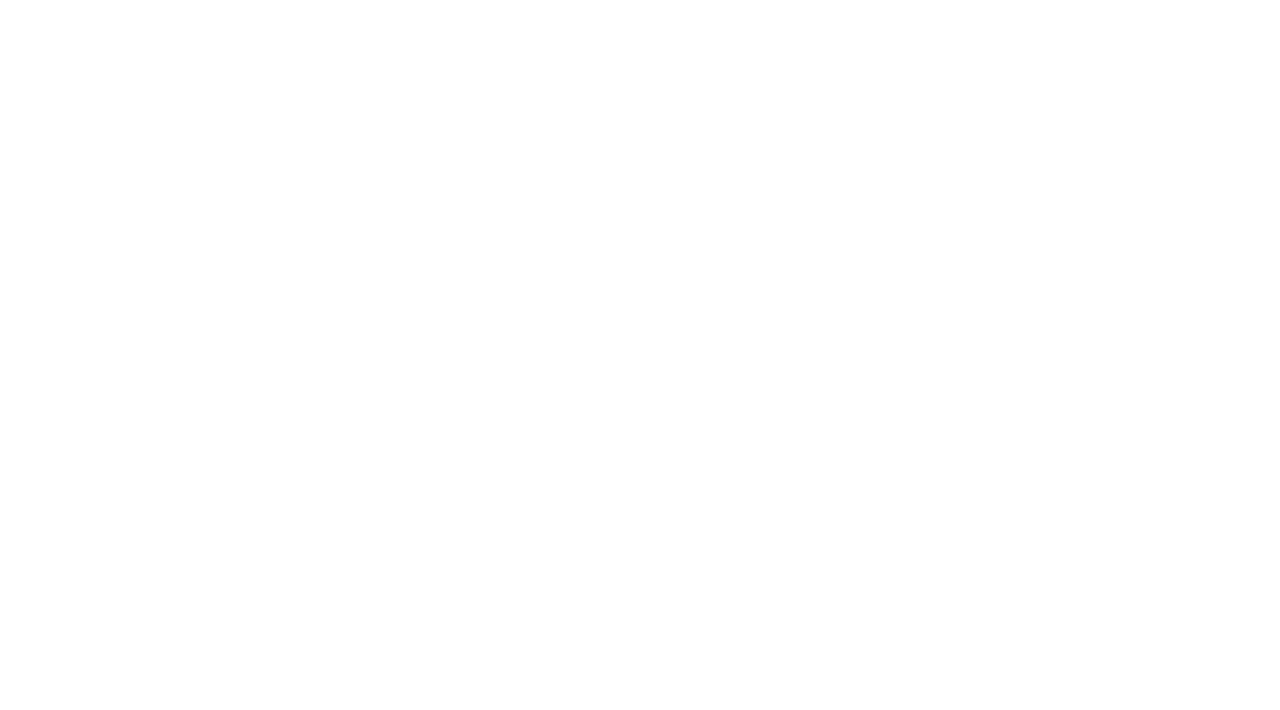
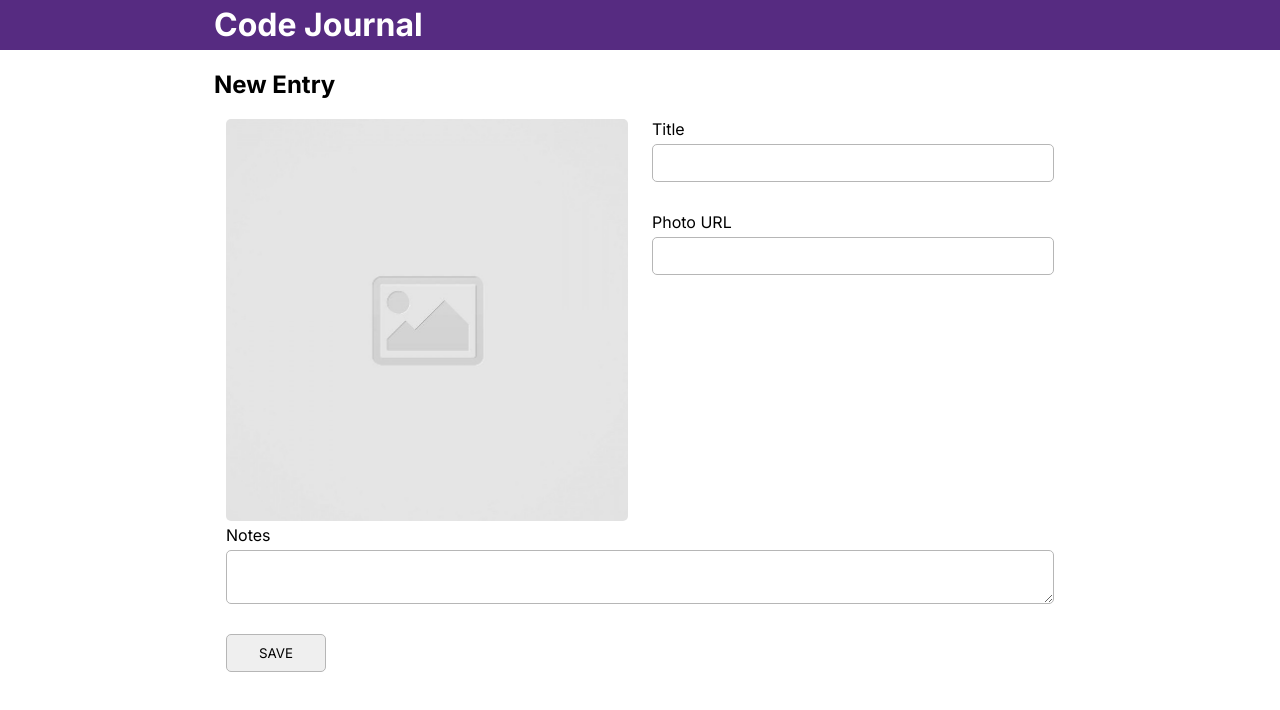
Before and after one commit to lol-ray/code-journal, a website: page index.html in a window 1280 px wide. Drawn offline with Linux system fonts and the light colour scheme.

Commit message:
Add a form for creating a journal entry. #1

```diff
--- a/css/styles.css
+++ b/css/styles.css
@@ -0,0 +1,38 @@
+* {
+  font-family: Inter, sans-serif;
+}
+
+header {
+  background-color: #562b81;
+  height: 50px;
+  margin-top: 0;
+}
+
+.site-title {
+  color: white;
+  line-height: 50px;
+}
+
+img {
+  width: 100%;
+  border-radius: 5px;
+}
+
+form input,
+textarea {
+  display: block;
+  margin: 5px 0 30px;
+  padding: 10px;
+  width: 100%;
+  border-radius: 5px;
+  border: 1px solid #b6b6b6;
+}
+
+label[for="notes"] {
+  margin-top: 20px;
+}
+
+#save {
+  width: 100px;
+  margin-left: 0;
+}
--- a/index.html
+++ b/index.html
@@ -4,6 +4,10 @@
   <meta charset="UTF-8">
   <meta name="viewport" content="width=device-width, initial-scale=1.0">
   <title>Code Journal</title>
+  <link rel="preconnect" href="https://fonts.googleapis.com">
+  <link rel="preconnect" href="https://fonts.gstatic.com" crossorigin>
+  <link href="https://fonts.googleapis.com/css2?family=Domine:wght@700&family=Inter:wght@400;700;900&display=swap"
+    rel="stylesheet">
   <link rel="icon" href="images/favicon.ico">
   <link
     rel="stylesheet"
@@ -17,8 +21,32 @@
 </head>
 <body>
   <header>
+    <h1 class="site-title container">Code Journal</h1>
   </header>
   <main>
+    <div data-view="entry-form" class="container">
+      <h2 class="entry-title">New Entry</h2>
+      <form>
+        <div class="row">
+          <div class="column-half">
+            <img src="images/placeholder-image-square.jpg">
+          </div>
+          <div class="column-half">
+            <label for="title">Title</label>
+            <input type="text" id="title" name="title" required>
+            <label for="photo-url">Photo URL</label>
+            <input type="url" id="photo-url" name="photo-url" required>
+          </div>
+        </div>
+        <div class="row">
+          <div class="column-full">
+            <label for="notes">Notes</label>
+            <textarea id="notes" name="notes" required></textarea>
+            <input type="submit" id="save" name="save" value="SAVE">
+          </div>
+        </div>
+      </form>
+    </div>
   </main>
   <script src="js/data.js"></script>
   <script src="js/main.js"></script>
```
